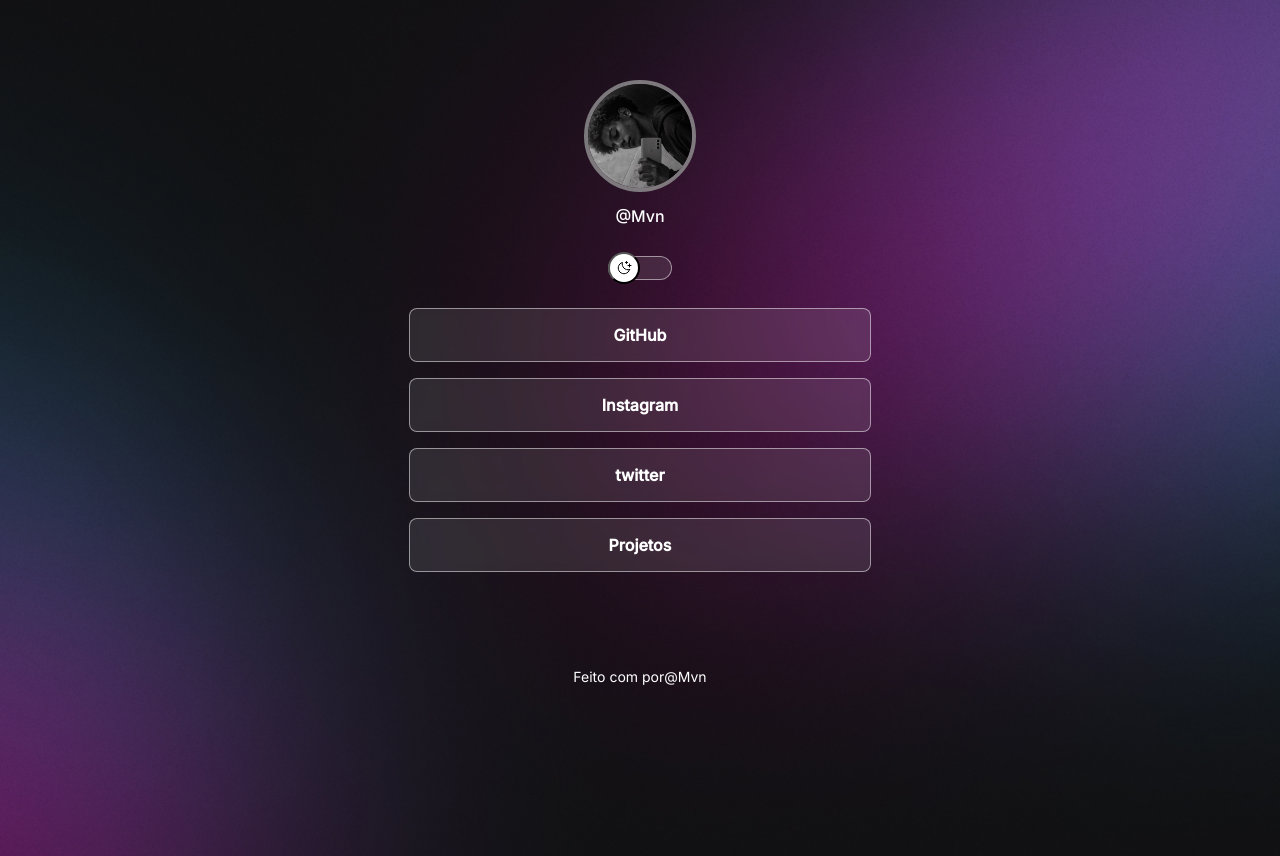
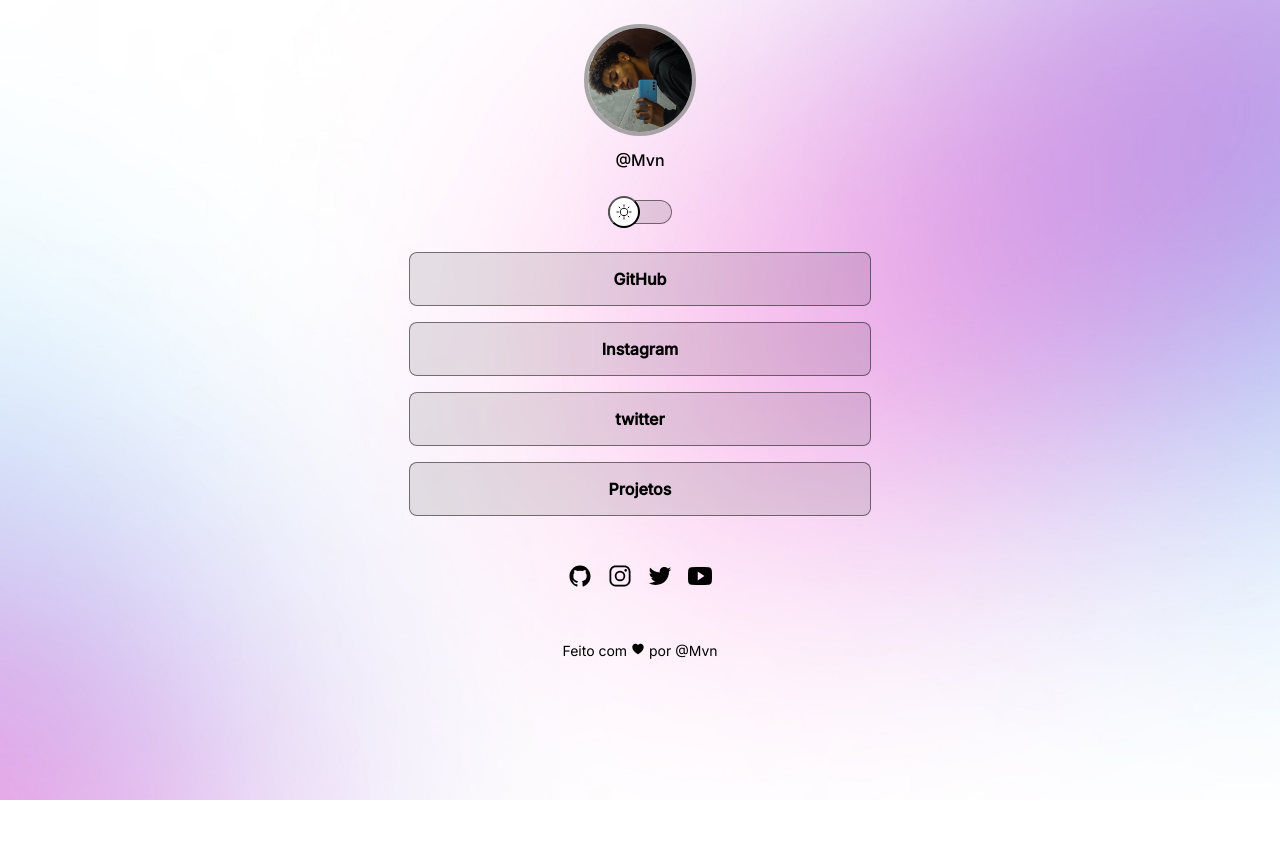
Before and after one commit to Marcusvn2006/devlinks-react, a React (Create React App) app: page / in a window 1280 px wide. After the commit the page ends 800 px from the top, so only its background shows below. Built offline with nearby package versions, Linux system fonts and the light colour scheme.

Commit message:
termino do site

```diff
--- a/package.json
+++ b/package.json
@@ -9,6 +9,7 @@
     "react": "^18.2.0",
     "react-dom": "^18.2.0",
     "react-scripts": "5.0.1",
+    "react-spring": "^9.7.2",
     "web-vitals": "^2.1.4"
   },
   "scripts": {
--- a/src/components/switch/switch.jsx
+++ b/src/components/switch/switch.jsx
@@ -1,9 +1,13 @@
+import { useSpring, animated } from "react-spring";
 import styles from "./switch.module.css";
 
-const Switch = () => {
+const Switch = ({mode, infoButton}) => {
+  const animation = useSpring({
+    left: infoButton ? "0%" : "50%"
+  })
   return (
-    <div id={styles.switch}>
-    <button></button>
+    <div id={styles.switch} onClick={mode}>
+    <animated.button style={animation}></animated.button>
     <span></span>
     </div>
   );
--- a/src/pages/App.css
+++ b/src/pages/App.css
@@ -24,20 +24,22 @@
   --highlight-color: rgba(0, 0, 0, 0.2);
   --superface-color-hover: rgba(0, 0, 0, 0.5);
 }
-/* modificações do body */
-body * {
+/* modificações do legoBatman */
+#legoBatman * {
   font-family: "Inter", sans-serif;
   color: var(--text-color);
 }
-body {
+#legoBatman {
   background: var(--bg-url) no-repeat top center / cover;
   height: 100vh;
 }
 #container {
     width: 100%;
     max-width: 558px;
-    margin: 56px auto 0px;
+    margin: 0px auto 0px;
+    padding-top: 56px;
     padding: 0 24px;
+
   }
   #links ul {
     list-style: none;
@@ -53,3 +55,12 @@ body {
     gap: 16px;
     font-size: 24px;
   }
+/* media queries */
+@media(max-width: 700px) {
+  :root {
+    --bg-url: url(../img/bg-mobile.jpg);
+  }
+  .light{
+    --bg-url: url(../img/bg-mobile-light.jpg);
+  }
+}
--- a/src/pages/App.jsx
+++ b/src/pages/App.jsx
@@ -11,16 +11,20 @@ import imgDarkMode from "../img/fotodeperfpre.jpeg";
 import imgLightMode from "../img/fotoperfil.jpeg";
 
 const App = () => {
-  const [isLightMode, setILightMode] = useState(false);
+  const [isLightMode, setILightMode] = useState(true);
+const toggleMode =() => {
+    setILightMode((prevMode)=> !prevMode)
+}
   const imgSrc = isLightMode ? imgLightMode : imgDarkMode;
   const imgAlt = isLightMode ? "Imagem no modo Claro" : "Imagem no modo escuro";
 
   return (
-    <div id="container">
+   <div id="legoBatman" className={isLightMode ? "light":""}>
+   <div id="container">
       <Profile imgSrc={imgSrc} imgAlt={imgAlt}>
         @Mvn
       </Profile>
-      <Switch></Switch>
+      <Switch mode={toggleMode} infoButton={isLightMode}/>
       <div id="links">
         <ul>
           <Links link={"#"}>GitHub</Links>
@@ -38,7 +42,8 @@ const App = () => {
         <Social hrf={"https://twitter.com/Marcusvn014"} icon={"logo-twitter"} />
         <Social hrf={"#"} icon={"logo-youtube"} />
       </div>
-   <Footer link={"#"}>@Mvn</Footer>
+   <Footer link={"#"}> @Mvn</Footer>
+    </div>
     </div>
   );
 };
```
Also changed, not shown: 1 other file (tests, documents, lock files or other folders).
